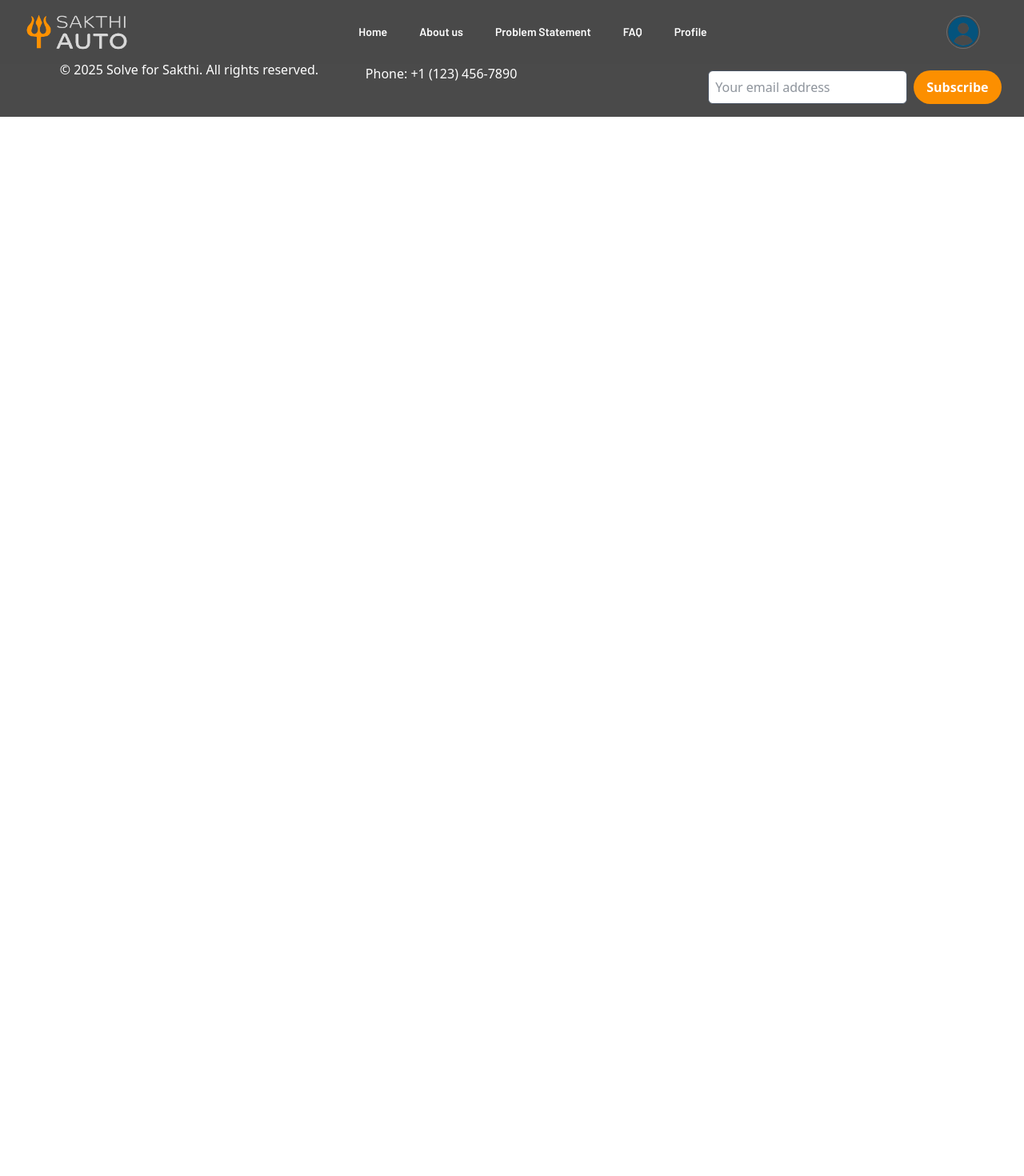
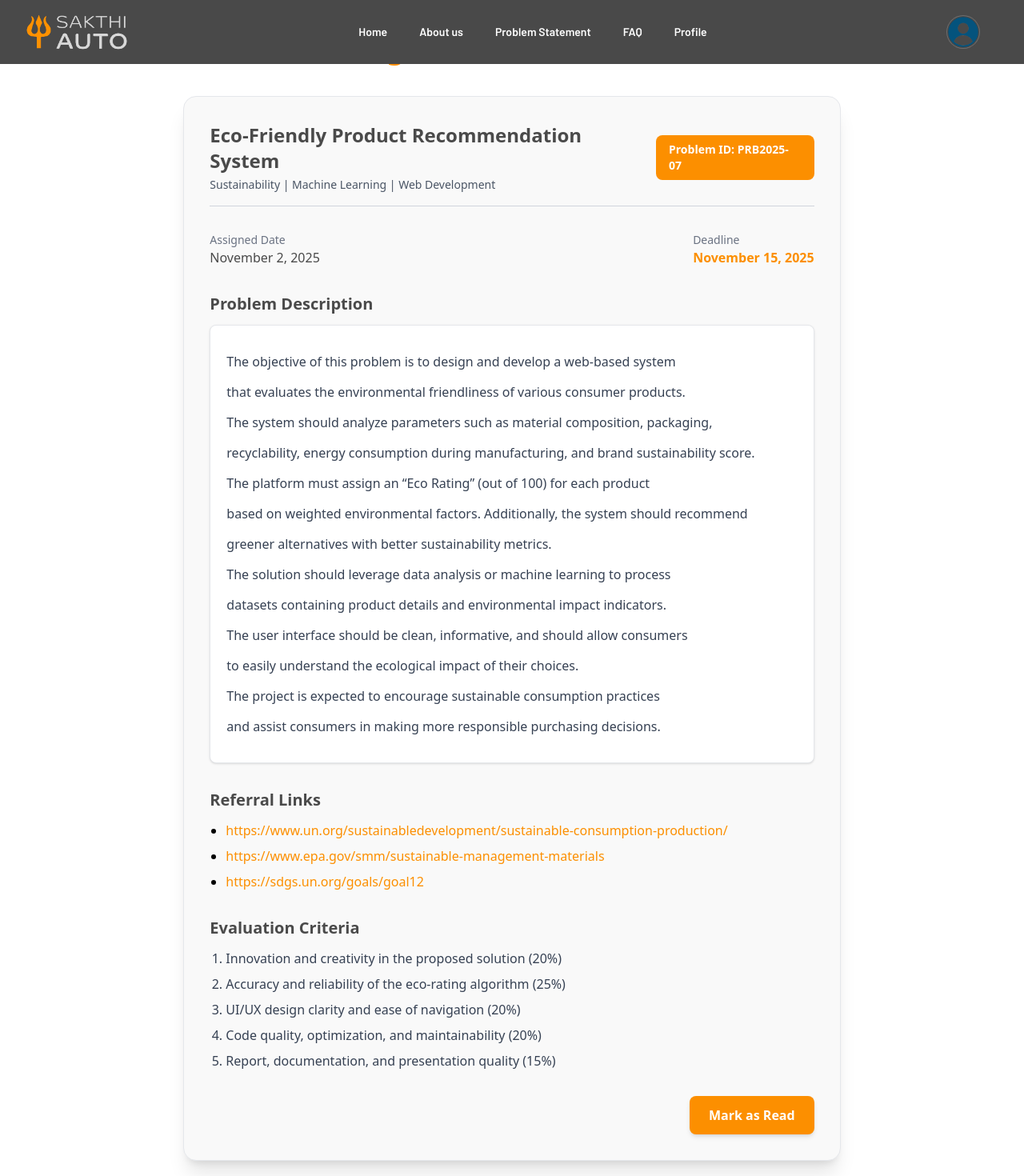
Before and after one commit to damodara2006/Project_SFS, a React (Vite) app in the folder frontend/: page /evaluator/assignedproblem in a window 1280 px wide. Shown: the top 1470 px of the page at 80% size. Before the commit the page ends 800 px from the top, so only its background shows below. Built offline with nearby package versions, Linux system fonts and the light colour scheme.

Commit message:
feat : updated the ui of AssignedProblem.jsx page

```diff
--- a/frontend/src/App.jsx
+++ b/frontend/src/App.jsx
@@ -31,6 +31,7 @@ import ProblemStatementEdit from './pages/Admin/ProblemStatementEdit.jsx';
 import TeamDetails from './pages/student/TeamDetails.jsx';
 import Team_Members from './pages/spoc/Team_Members.jsx';
 import TeamList from './pages/spoc/TeamList.jsx';
+import AssignedProblem from './pages/evaluator/AssignedProblem.jsx';
 
 function App() {
   const isAuthenticated = true;
@@ -52,6 +53,7 @@ function App() {
         <Route path="/spoc/team" element={<TeamList />} />
 
         <Route path="/evaluator" element={<Evaluator />} />
+        <Route path="/evaluator/assignedproblem" element={<AssignedProblem />} />
 
 
 
--- a/frontend/src/pages/evaluator/AssignedProblem.jsx
+++ b/frontend/src/pages/evaluator/AssignedProblem.jsx
@@ -1,58 +1,99 @@
 import React from "react";
 
 const AssignedProblem = () => {
-  // Example data (this can later come from API or props)
   const problemData = {
     problemId: "PRB2025-07",
     title: "Eco-Friendly Product Recommendation System",
-    description:
-      "Develop a system that analyzes product data and rates them based on environmental impact factors such as material usage, recyclability, and carbon footprint. The system should also suggest sustainable alternatives with a better environmental score.",
+    domain: "Sustainability | Machine Learning | Web Development",
+    assignedDate: "November 2, 2025",
+    deadline: "November 15, 2025",
+    description: `
+      The objective of this problem is to design and develop a web-based system
+      that evaluates the environmental friendliness of various consumer products.
+      The system should analyze parameters such as material composition, packaging,
+      recyclability, energy consumption during manufacturing, and brand sustainability score.
+
+      The platform must assign an “Eco Rating” (out of 100) for each product
+      based on weighted environmental factors. Additionally, the system should recommend
+      greener alternatives with better sustainability metrics.
+
+      The solution should leverage data analysis or machine learning to process
+      datasets containing product details and environmental impact indicators.
+      The user interface should be clean, informative, and should allow consumers
+      to easily understand the ecological impact of their choices.
+
+      The project is expected to encourage sustainable consumption practices
+      and assist consumers in making more responsible purchasing decisions.
+    `,
     referralLinks: [
       "https://www.un.org/sustainabledevelopment/sustainable-consumption-production/",
       "https://www.epa.gov/smm/sustainable-management-materials",
+      "https://sdgs.un.org/goals/goal12",
     ],
     evaluationCriteria: [
-      "Innovation and creativity in solution approach (25%)",
-      "Accuracy and reliability of product rating algorithm (25%)",
-      "UI/UX design and user-friendliness (20%)",
-      "Code quality and documentation (15%)",
-      "Presentation and clarity of explanation (15%)",
+      "Innovation and creativity in the proposed solution (20%)",
+      "Accuracy and reliability of the eco-rating algorithm (25%)",
+      "UI/UX design clarity and ease of navigation (20%)",
+      "Code quality, optimization, and maintainability (20%)",
+      "Report, documentation, and presentation quality (15%)",
     ],
   };
 
   return (
-    <div className="min-h-screen bg-[#ffffff] flex flex-col items-center p-8">
-      <h1 className="text-4xl font-bold text-[#fc8f00] mb-8 text-center">
-        Assigned Problem Statement
+    <div className="min-h-screen bg-[#ffffff] flex flex-col items-center py-10 px-6">
+      {/* Header */}
+      <h1 className="text-4xl font-bold text-[#fc8f00] mb-10 text-center">
+        Assigned Problem Details
       </h1>
 
-      <div className="w-full md:w-3/4 lg:w-2/3 bg-[#f9f9f9] shadow-lg border border-gray-200 rounded-2xl p-8">
-        {/* Problem Header */}
-        <div className="flex flex-col md:flex-row justify-between items-start md:items-center mb-6">
-          <h2 className="text-2xl font-bold text-[#4a4a4a] mb-2 md:mb-0">
-            {problemData.title}
-          </h2>
-          <span className="bg-[#fc8f00] text-white text-sm font-semibold px-4 py-2 rounded-lg">
+      {/* Container */}
+      <div className="w-full md:w-4/5 lg:w-2/3 bg-[#f9f9f9] shadow-xl border border-gray-200 rounded-2xl p-8 space-y-8">
+
+        {/* Problem Header Section */}
+        <div className="flex flex-col md:flex-row justify-between items-start md:items-center border-b border-gray-300 pb-4">
+          <div>
+            <h2 className="text-2xl font-bold text-[#4a4a4a]">
+              {problemData.title}
+            </h2>
+            <p className="text-sm text-gray-600 mt-1">{problemData.domain}</p>
+          </div>
+          <div className="bg-[#fc8f00] text-white text-sm font-semibold px-4 py-2 rounded-lg mt-3 md:mt-0">
             Problem ID: {problemData.problemId}
-          </span>
+          </div>
+        </div>
+
+        {/* Metadata Section */}
+        <div className="flex flex-col sm:flex-row justify-between gap-4">
+          <div className="flex flex-col">
+            <span className="text-sm text-gray-500">Assigned Date</span>
+            <span className="text-[#4a4a4a] font-medium">{problemData.assignedDate}</span>
+          </div>
+          <div className="flex flex-col">
+            <span className="text-sm text-gray-500">Deadline</span>
+            <span className="text-[#fc8f00] font-semibold">{problemData.deadline}</span>
+          </div>
         </div>
 
         {/* Problem Description */}
-        <div className="mb-6">
-          <h3 className="text-lg font-semibold text-[#4a4a4a] mb-2">
-            Problem Description:
+        <div>
+          <h3 className="text-xl font-semibold text-[#4a4a4a] mb-3">
+            Problem Description
           </h3>
-          <p className="text-gray-700 leading-relaxed">
-            {problemData.description}
-          </p>
+          <div className="bg-white border border-gray-200 rounded-lg p-5 text-gray-700 leading-relaxed shadow-sm hover:shadow-md transition">
+            {problemData.description.split("\n").map((line, index) => (
+              <p key={index} className="mb-3">
+                {line}
+              </p>
+            ))}
+          </div>
         </div>
 
         {/* Referral Links */}
-        <div className="mb-6">
-          <h3 className="text-lg font-semibold text-[#4a4a4a] mb-2">
-            Referral Links:
+        <div>
+          <h3 className="text-xl font-semibold text-[#4a4a4a] mb-3">
+            Referral Links
           </h3>
-          <ul className="list-disc pl-5 space-y-2 text-[#4a4a4a]">
+          <ul className="list-disc pl-5 space-y-2">
             {problemData.referralLinks.map((link, index) => (
               <li key={index}>
                 <a
@@ -70,8 +111,8 @@ const AssignedProblem = () => {
 
         {/* Evaluation Criteria */}
         <div>
-          <h3 className="text-lg font-semibold text-[#4a4a4a] mb-2">
-            Evaluation Criteria:
+          <h3 className="text-xl font-semibold text-[#4a4a4a] mb-3">
+            Evaluation Criteria
           </h3>
           <ul className="list-decimal pl-5 space-y-2 text-gray-700">
             {problemData.evaluationCriteria.map((criteria, index) => (
@@ -79,6 +120,13 @@ const AssignedProblem = () => {
             ))}
           </ul>
         </div>
+
+        {/* Footer Action */}
+        <div className="flex justify-end mt-8">
+          <button className="bg-[#fc8f00] hover:bg-[#e68100] text-white px-6 py-3 rounded-lg font-semibold shadow-md transition">
+            Mark as Read
+          </button>
+        </div>
       </div>
     </div>
   );
```
